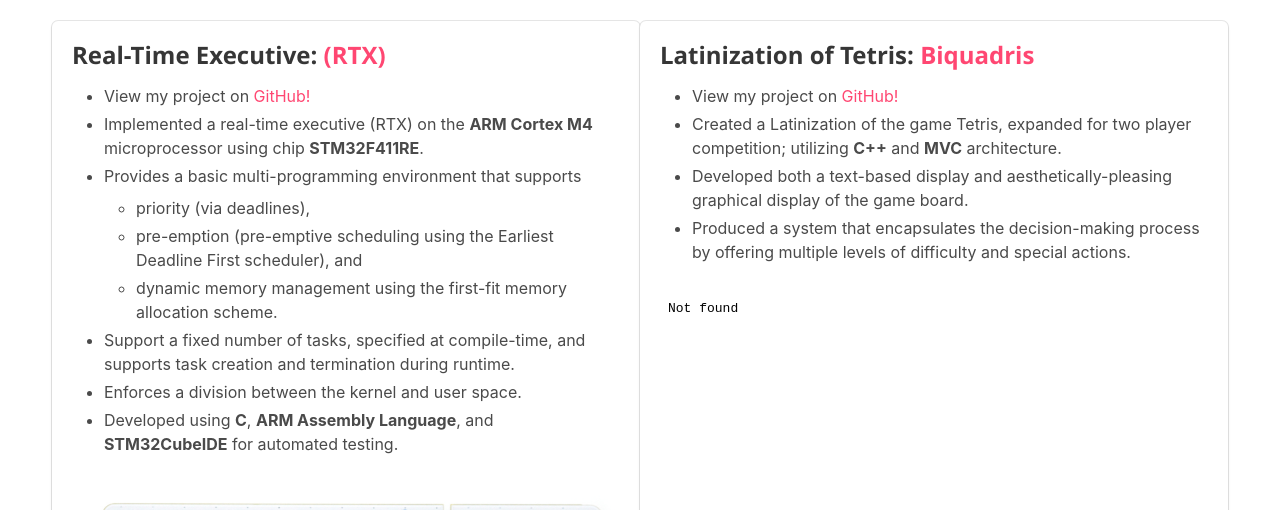
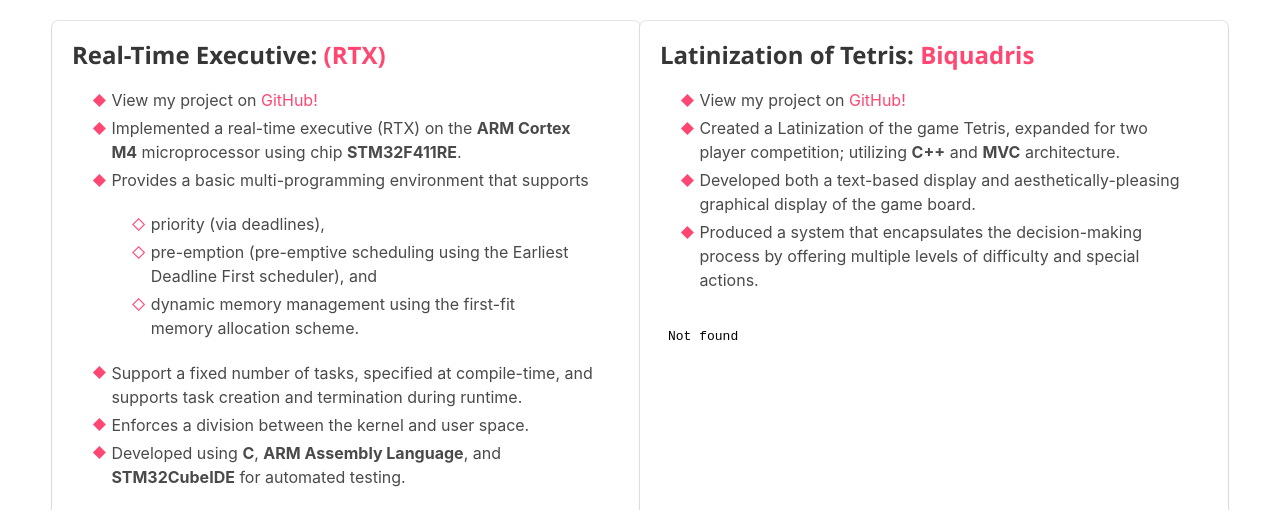
Before and after one commit to JenTat/JenTat.github.io, a plain HTML site: page projectsPage.html in a window 1280 px wide. Shown: the part 270-780 px from the top of the page. Drawn offline with nearby package versions, Linux system fonts and the light colour scheme.

Commit message:
Update projectsPage.html

```diff
--- a/projectsPage.html
+++ b/projectsPage.html
@@ -17,6 +17,47 @@
       html {
         scroll-behavior: smooth;
       }
+  ul {
+    margin: 2ch !important;
+    padding: 0 !important;
+  }
+
+  /* Top-level list items */
+  ul > li {
+    list-style: none;
+    position: relative;
+    padding-left: 1.2em; /* space for the diamond */
+  }
+
+  ul > li::before {
+    content: "◆"; /* Filled diamond */
+    position: absolute;
+    left: 0; /* Make the bullet align to the left edge */
+    top: 0.1em;
+    color: #ff4772;
+    font-size: 0.85em;
+  }
+
+  /* Nested list (nested <ul>) */
+  ul li ul {
+    margin: 0;
+    padding-left: 1.2em; /* Add slight indent for nested list */
+  }
+
+  ul li ul > li {
+    list-style: none;
+    position: relative;
+    padding-left: 1.2em;
+  }
+
+  ul li ul > li::before {
+    content: "◇"; /* Outlined diamond for nested items */
+    position: absolute;
+    left: 0;
+    top: 0.1em;
+    color: #ff4772;
+    font-size: 0.85em;
+  }
     </style>
  </head>
 
```
